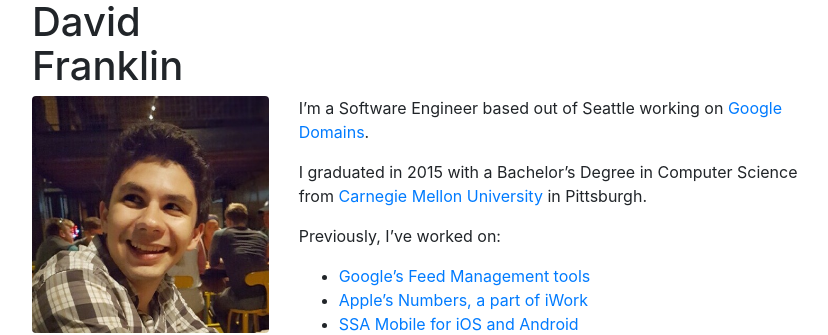
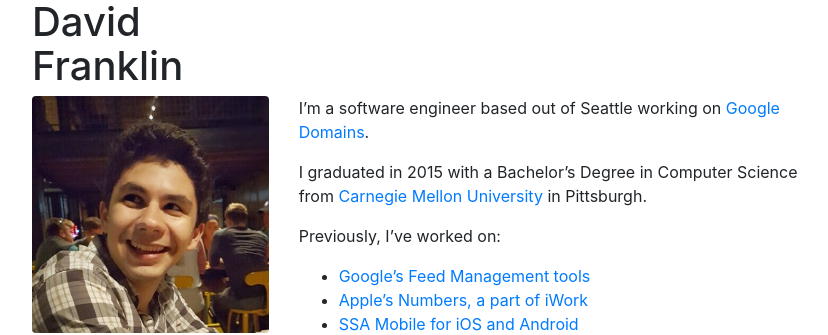
Before and after one commit to dgfranklin/franklin.dev, a Jekyll site: the page built from index.md, in a window 1280 px wide. Shown: the top 335 px of the page, without its empty margins (223-1051 px from the left). Built offline with Jekyll 4.4.1, drawn with Linux system fonts in a browser that asks for light colours; nearby versions of some CDN libraries.

Commit message:
Fix capitilization

```diff
--- a/index.md
+++ b/index.md
@@ -5,7 +5,7 @@
 layout: home
 ---
 
-I'm a Software Engineer based out of Seattle working on [Google Domains](https://domains.google.com/registrar).
+I'm a software engineer based out of Seattle working on [Google Domains](https://domains.google.com/registrar).
 
 I graduated in 2015 with a Bachelor's Degree in Computer Science from [Carnegie Mellon University](http://www.cmu.edu) in Pittsburgh.
 
```
